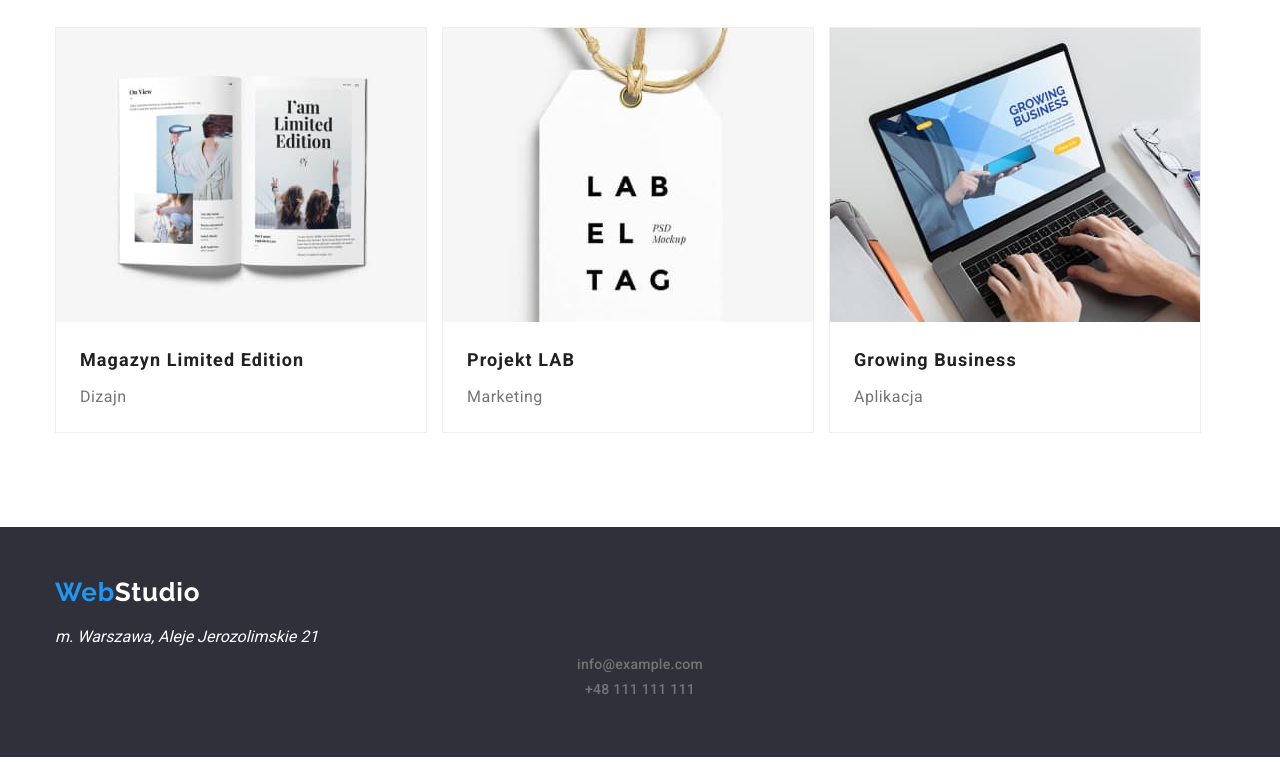
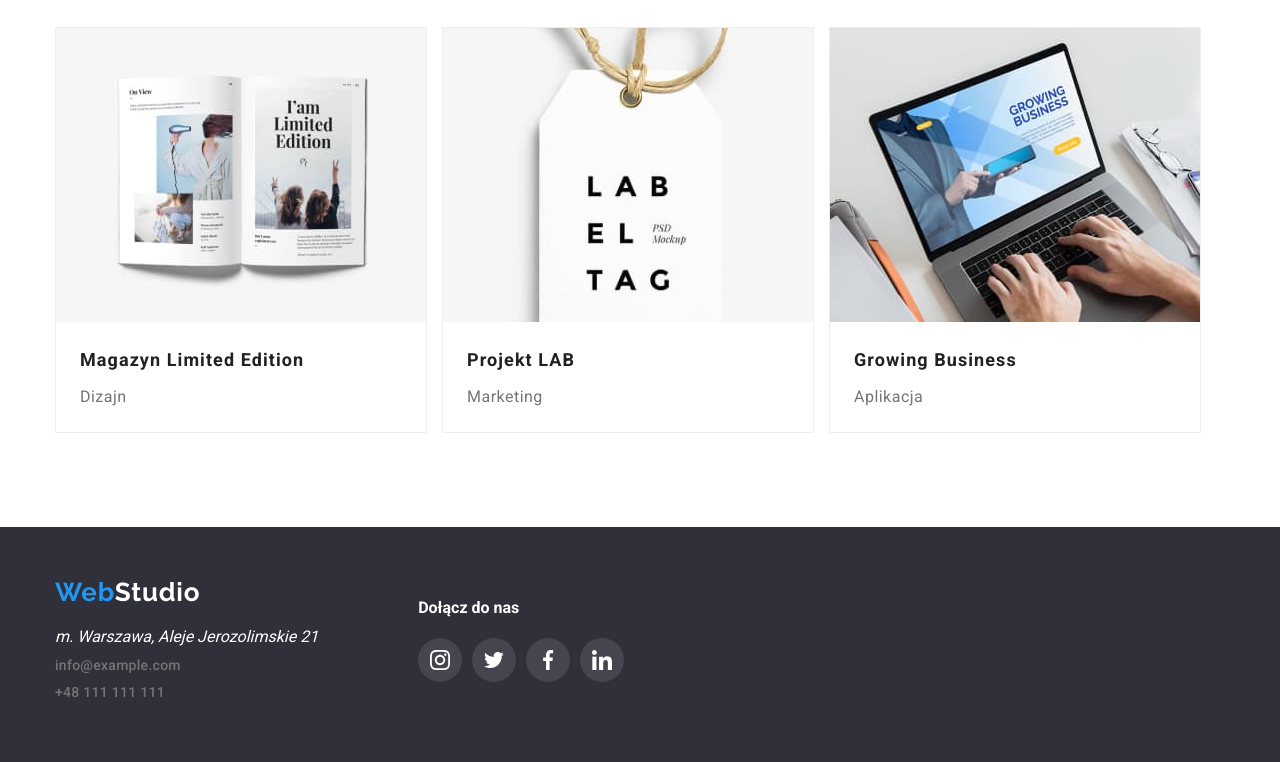
Before and after one commit to AngryFace97/goit-markup-hw-08, a plain HTML site: page portfolio.html in a window 1280 px wide. Shown: the part 1111-1873 px from the top of the page. Drawn offline with nearby package versions, Linux system fonts and the light colour scheme.

Commit message:
Poprawki i sklonowanie header i footer do portfolio

```diff
--- a/css/styles.css
+++ b/css/styles.css
@@ -88,11 +88,15 @@ color: #212121;
 .tel-link:hover,
 .tel-link:focus,
 .address-link:hover,
-.address-link:focus
-.tel-link-svg:hover
-.tel-link-svg:focus
-.mail-link-svg:hover
-.mail-link-svg:focus{
+.address-link:focus,
+.tel-link-svg:hover,
+.tel-link-svg:focus,
+.mail-link-svg:hover,
+.mail-link-svg:focus,
+.mail-link-footer:hover,
+.mail-link-footer:focus,
+.tel-link-footer:hover,
+.tel-link-footer:focus{
     color: var(--main-color);
 }
 
@@ -347,8 +351,15 @@ padding-bottom: 9px;
 .mail-link-footer,
 .tel-link-footer {
     color: #ffffff 60%;
+font-style: normal;
+font-weight: 500;
+font-size: 14px;
+line-height: 1.143;
+letter-spacing: 0.02em;
+color: var(--second-color);
+text-decoration: none;
+}
 
-}
 .address-link-footer{
     color: #ffffff;
     text-decoration: none;
@@ -375,6 +386,7 @@ h4 {
 .footer-list {
     display: flex;
     justify-content: space-between;
+    margin-top: 20px;
 }
 
 .footer-list-link {
--- a/portfolio.html
+++ b/portfolio.html
@@ -30,8 +30,22 @@
             </ul>
         </nav>
         <ul class="address">
-            <li class="mail"><a class="mail-link" href="mailto:info@devstudio.com">info@devstudio.com</a></li>
-            <li class="tel"><a class="tel-link" href="tel:+48111111111">+48 111 111 111</a></li>
+            <li class="mail">
+              <a class="mail-link" href="mailto:info@devstudio.com">
+              <svg class="mail-link-svg" width="20" height="20">
+                <use href="images/sprite.svg#icon-envelope" width="20" height="20"></use>
+              </svg>
+              info@devstudio.com
+            </a>
+          </li>
+            <li class="tel">
+              <a class="tel-link" href="tel:+48111111111">
+              <svg class="tel-link-svg" width="20" height="20">
+                <use href="images/sprite.svg#icon-smartphone" width="20" height="20"></use>
+              </svg>
+              +48 111 111 111
+            </a>
+          </li>
         </ul>
     </div>
     </div>
@@ -99,17 +113,52 @@
 </main>
 <!-- STOPKA -->
 <footer class="footer">
-    <div class="container">
+    <div class="container footer-content">
+    <div class="left-footer">
     <div class="logo-footer">
     <p><a class="navigation-logo"href="#">Web<span class="navigation-logo-studio-footer">Studio</span></a></p>
 </div>
     <address>
         <ul class="address-list">
             <li class="address-list-item"><a class="address-link address-link-footer" href="https://goo.gl/maps/Grthd3c17PtnhYSdA" target="_blank">m. Warszawa, Aleje Jerozolimskie 21</a></li>
-            <li class="address-list-item"><a class="mail-link mail-link-footer" href="mailto:info@example.com">info@example.com</a></li>
-            <li class="address-list-item"><a class="tel-link tel-link-footer" href="tel:+48111111111">+48 111 111 111</a></li>
+            <li class="address-list-item"><a class="mail-link-footer" href="mailto:info@example.com">info@example.com</a></li>
+            <li class="address-list-item"><a class="tel-link-footer" href="tel:+48111111111">+48 111 111 111</a></li>
         </ul>
     </address>
+</div>
+<div class="right-footer">
+    <h4 class="footer-heading">Dołącz do nas</h4>
+    <ul class="footer-list">
+      <li class="footer-list-item">
+        <a class="footer-list-link" href="#">
+          <svg width="20" height="20">
+            <use href="images/sprite.svg#icon-instagram" width="20" height="20"></use>
+          </svg>
+        </a>
+      </li>
+      <li class="footer-list-item">
+        <a class="footer-list-link" href="#">
+          <svg width="20" height="20">
+            <use href="images/sprite.svg#icon-twitter" width="20" height="20"></use>
+          </svg>
+        </a>
+      </li>
+      <li class="footer-list-item">
+        <a class="footer-list-link" href="#">
+          <svg width="20" height="20">
+            <use href="images/sprite.svg#icon-facebook" width="20" height="20"></use>
+          </svg>
+        </a>
+      </li>
+      <li class="footer-list-item">
+        <a class="footer-list-link" href="#">
+          <svg width="20" height="20">
+            <use href="images/sprite.svg#icon-linkedin" width="20" height="20"></use>
+          </svg>
+        </a>
+      </li>
+    </ul>
+</div>
 </div>
 </footer>
 </body>
```
Also changed, not shown: index.html (+2 -2 lines).
